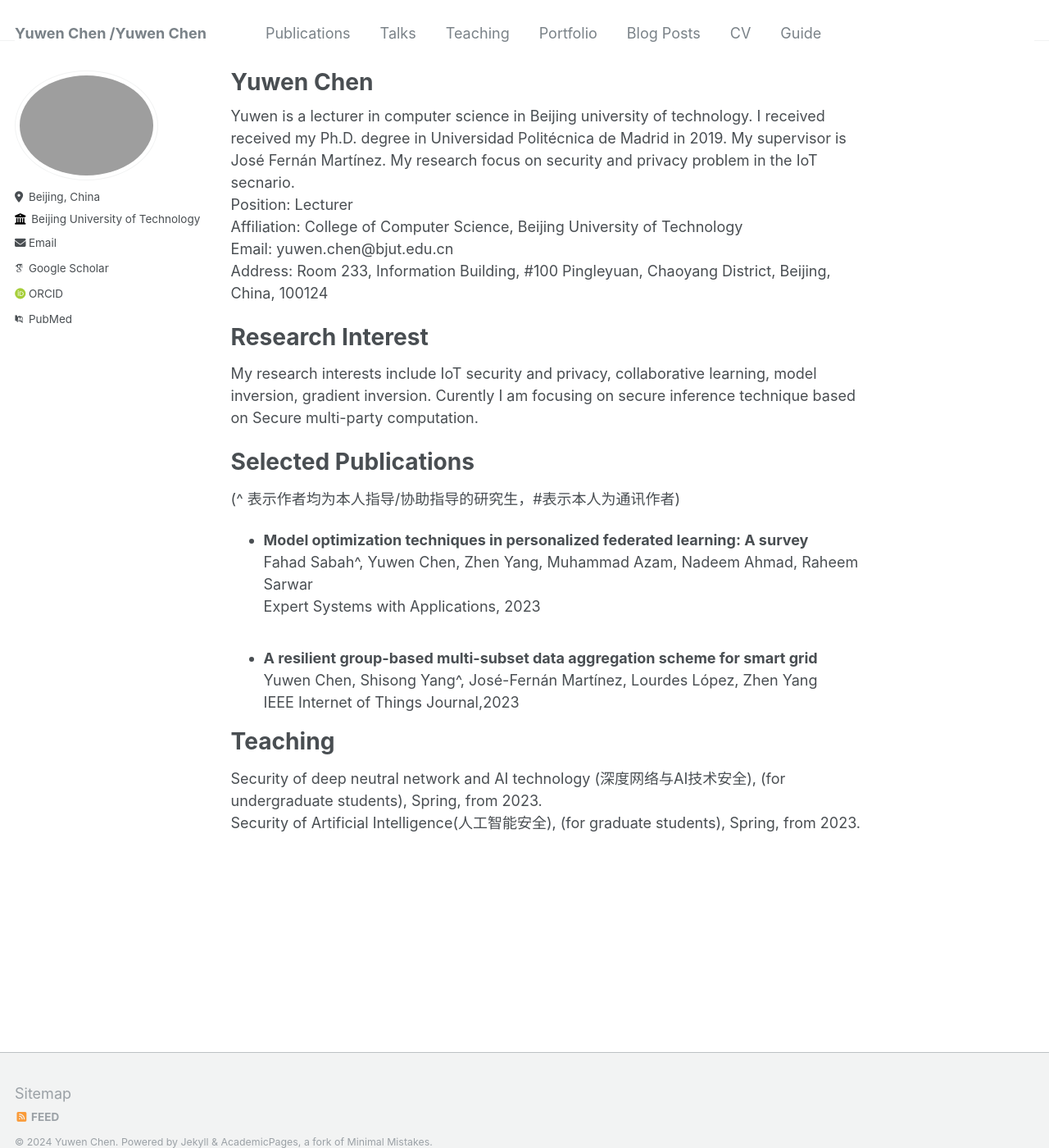
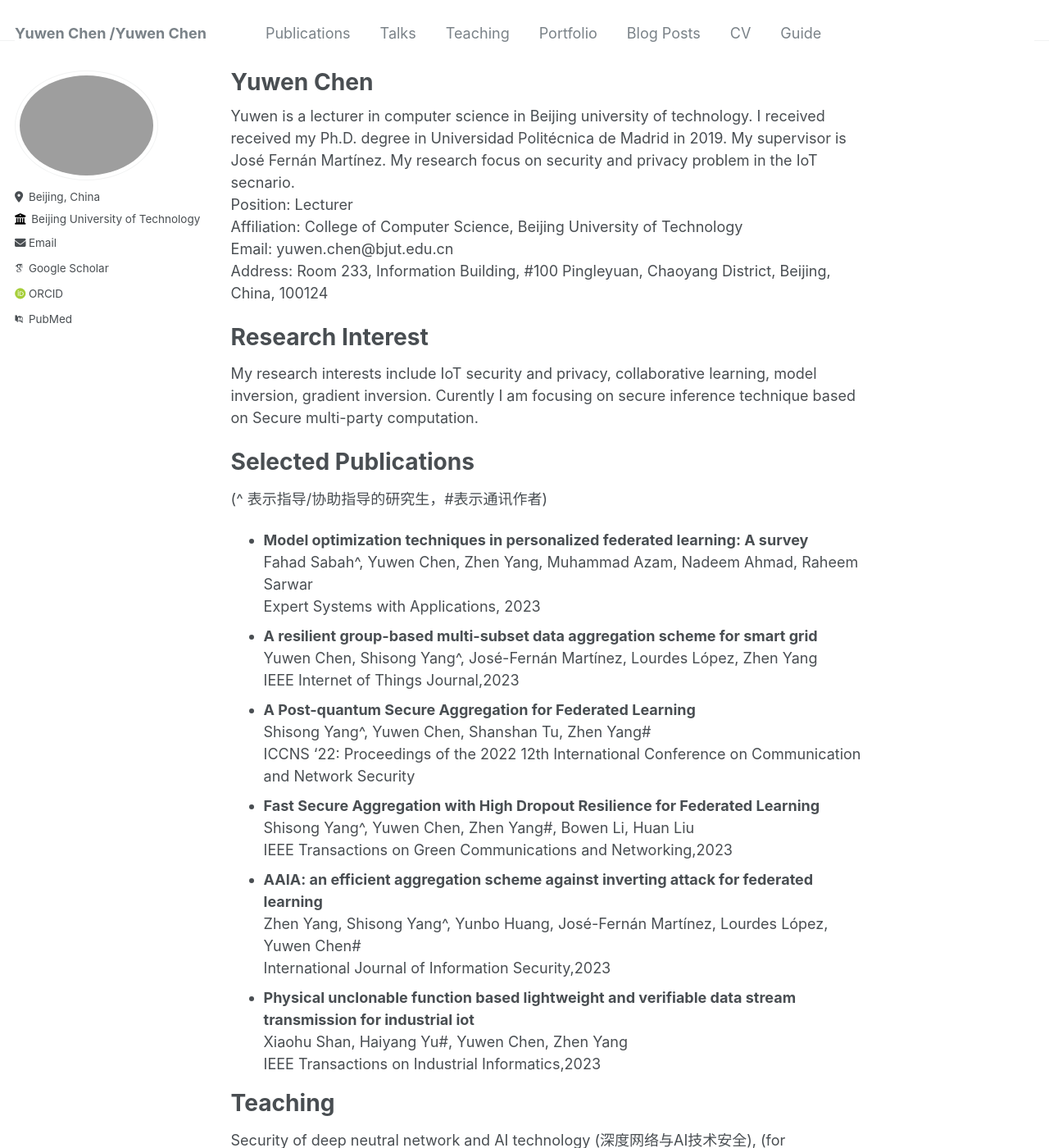
Before and after one commit to SevenBruce/sevenbruce.github.io, a Jekyll site: the page built from _pages/about.md, in a window 1280 px wide and 1400 px high. Shown: the whole window at 82% size. Built offline with Jekyll 4.4.1, drawn with Linux system fonts in a browser that asks for light colours; some web fonts are replaced.

Commit message:
Update about.md

```diff
--- a/_pages/about.md
+++ b/_pages/about.md
@@ -19,14 +19,25 @@ My research interests include IoT security and privacy, collaborative learning,
 
 Selected Publications
 ======
-(^ 表示作者均为本人指导/协助指导的研究生，#表示本人为通讯作者)  <br/>
+(^ 表示指导/协助指导的研究生，#表示通讯作者)  <br/>
 *    **Model optimization techniques in personalized federated learning: A survey** <br/>
 Fahad Sabah^, Yuwen Chen, Zhen Yang, Muhammad Azam, Nadeem Ahmad, Raheem Sarwar <br/>
-Expert Systems with Applications, 2023 <br/><br/>
+Expert Systems with Applications, 2023 <br/>
 *    **A resilient group-based multi-subset data aggregation scheme for smart grid** <br/>
 Yuwen Chen, Shisong Yang^, José-Fernán Martínez, Lourdes López, Zhen Yang <br/>
-IEEE Internet of Things Journal,2023
-
+IEEE Internet of Things Journal,2023<br/>
+*    **A Post-quantum Secure Aggregation for Federated Learning** <br/>
+Shisong Yang^, Yuwen Chen, Shanshan Tu, Zhen Yang# <br/>
+ICCNS '22: Proceedings of the 2022 12th International Conference on Communication and Network Security<br/>
+*    **Fast Secure Aggregation with High Dropout Resilience for Federated Learning** <br/>
+Shisong Yang^, Yuwen Chen, Zhen Yang#, Bowen Li, Huan Liu <br/>
+IEEE Transactions on Green Communications and Networking,2023<br/>
+*    **AAIA: an efficient aggregation scheme against inverting attack for federated learning** <br/>
+Zhen Yang, Shisong Yang^, Yunbo Huang, José-Fernán Martínez, Lourdes López, Yuwen Chen# <br/>
+International Journal of Information Security,2023<br/>
+*    **Physical unclonable function based lightweight and verifiable data stream transmission for industrial iot** <br/>
+Xiaohu Shan, Haiyang Yu#, Yuwen Chen, Zhen Yang<br/>
+IEEE Transactions on Industrial Informatics,2023<br/>
 
 
 Teaching
```
